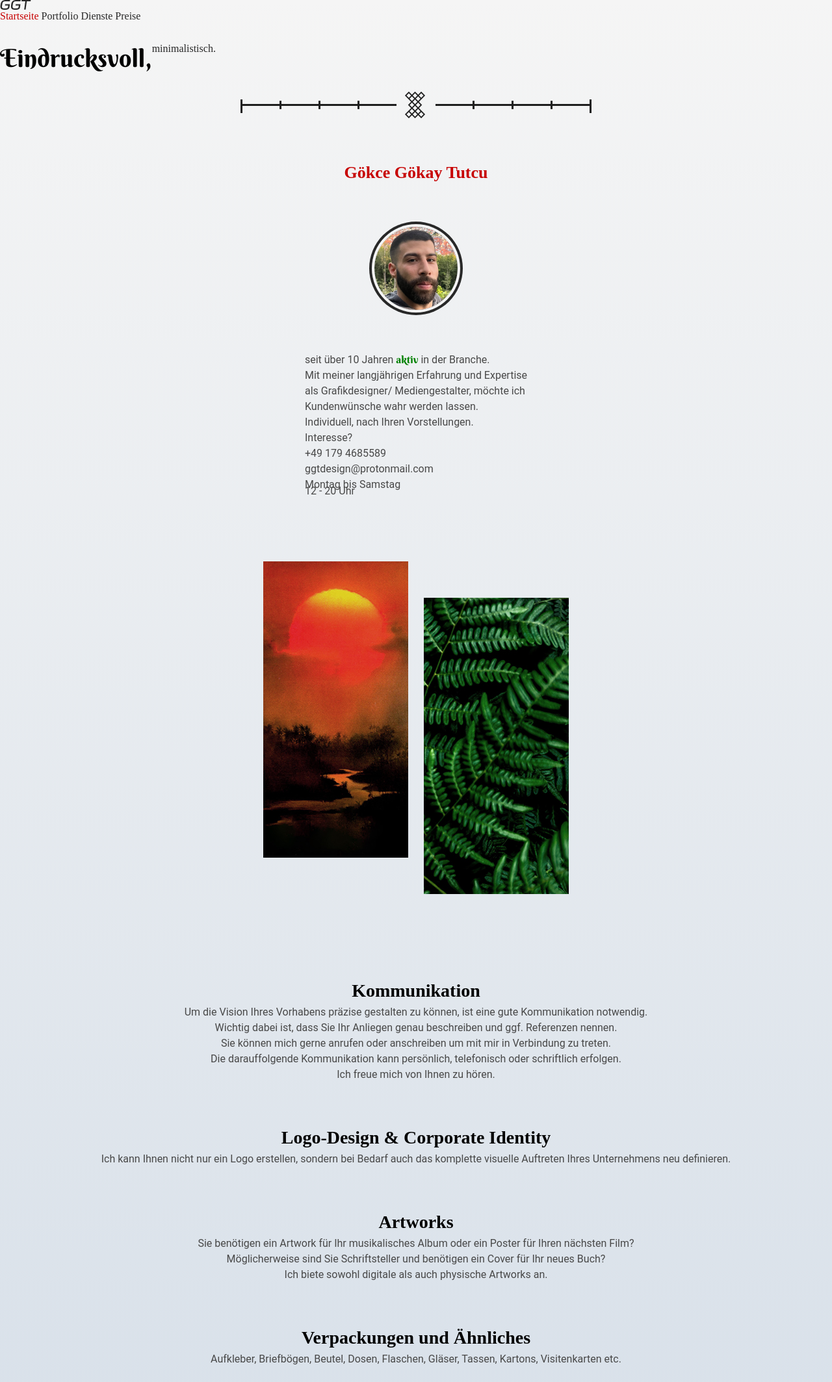
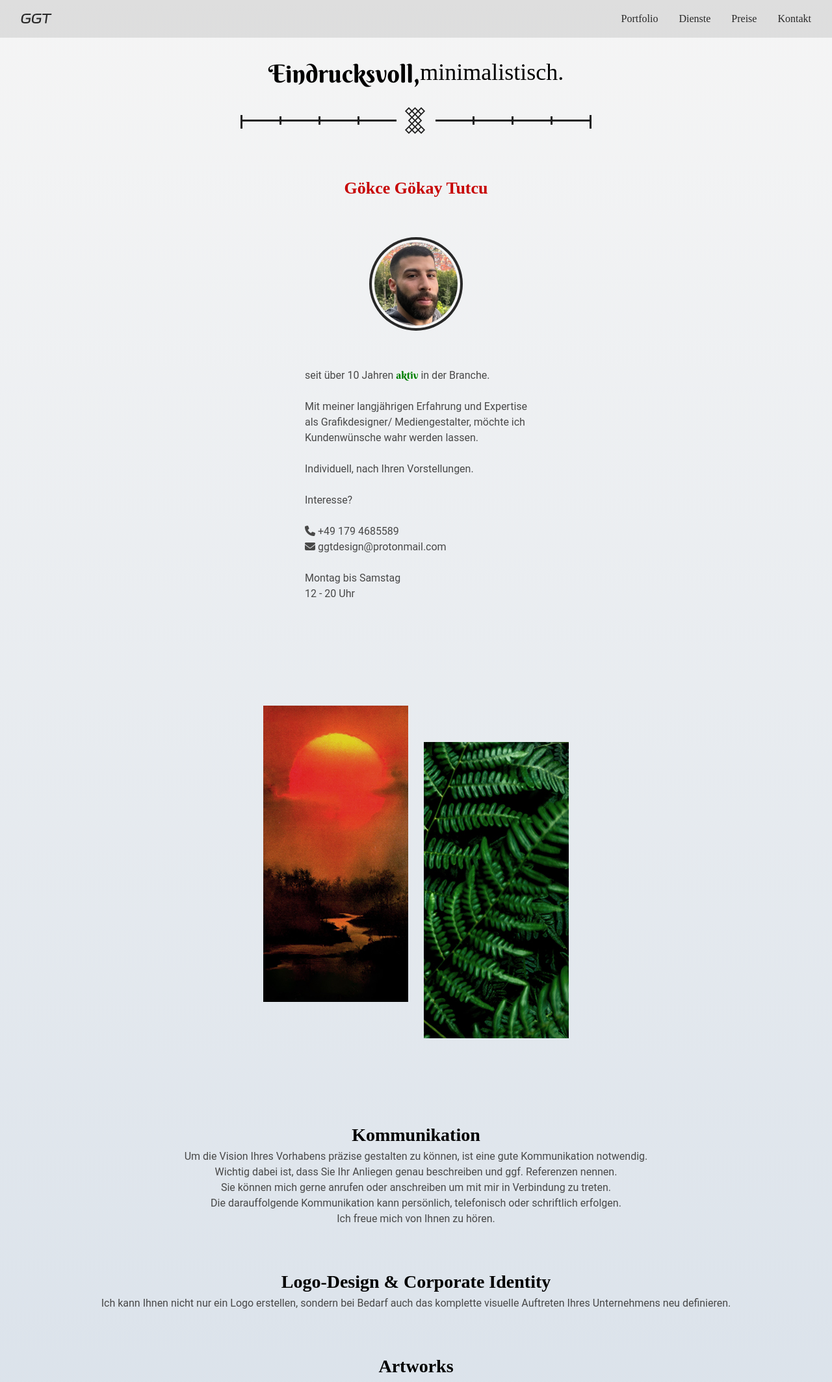
Before and after one commit to GGT-Design/ggtdesign.github.io, a plain HTML site: page index.html in a window 1280 px wide. Shown: the top 2127 px of the page at 65% size. Drawn offline with Linux system fonts and the light colour scheme; a web font is replaced by a local one.

Commit message:
Update index.html

```diff
--- a/index.html
+++ b/index.html
@@ -1,106 +1,130 @@
 <!DOCTYPE html>
 <html lang="en">
   <head>
-
-  <meta charset="UTF-8">
-  <meta name="viewport" content="width=device-width, initial-scale=1.0">
-  <title>GGT Design - Freiberuflicher Grafikdesigner</title>
-
+    <meta charset="UTF-8"/>
+    <meta http-equiv="X-UA-Compatible" content="IE=edge"/>
+    <meta name="viewport" content="width=device-width, initial-scale=1.0"/>
     <link rel="stylesheet" href="style.css">
     <link rel="icon" href="assets/favicon.ico" type="image/x-icon">
-
+    <link
+      rel="stylesheet"
+      href="https://cdnjs.cloudflare.com/ajax/libs/font-awesome/6.7.2/css/all.min.css"
+      integrity="sha512-Evv84Mr4kqVGRNSgIGL/F/aIDqQb7xQ2vcrdIwxfjThSH8CSR7PBEakCr51Ck+w+/U6swU2Im1vVX0SVk9ABhg=="
+      crossorigin="anonymous"
+      referrerpolicy="no-referrer"
+    />
+    <title>GGT Design - Freiberuflicher Grafikdesigner</title>
   </head>
   <body>
-
-  <div class="sterne">
-    <div id="stars"></div>
-    <div id="stars2"></div>
-    <div id="stars3"></div>
+    <header>
+      <div class="navi">
+        <a href="index.html" class="logo"></a>
+        <ul class="links">
+          <li><a href="portfolio.html">Portfolio</a></li>
+          <li><a href="dienste.html">Dienste</a></li>
+          <li><a href="preise.html">Preise</a></li>
+          <li><a href="kontakt.html">Kontakt</a></li>
+        </ul>
+        <div class="toggle_btn">
+          <i class="fa-solid fa-bars"></i>
         </div>
-
-  <div class="logo" href="index.html"></div>
-
-  <div class="menu-leiste">
-    <a class="menu-button" style="color: #c70000">Startseite</a>
-    <a class="menu-button" href="portfolio.html">Portfolio</a>
-    <a class="menu-button" href="dienste.html">Dienste</a>
-    <a class="menu-button" href="preise.html">Preise</a>
       </div>
-
-  <div class="titel-startseite">Eindrucksvoll, <a style="font-family: raleway; font-weight: 400;">minimalistisch.</a>
+      <div class="dropdown_menu">
+        <li><a href="portfolio.html">Portfolio</a></li>
+        <li><a href="dienste.html">Dienste</a></li>
+        <li><a href="preise.html">Preise</a></li>
+        <li><a href="kontakt.html">Kontakt</a></li>
       </div>
-
+    </header>
+    <main>
+      <section id="start">
+        <div class="titel-startseite">Eindrucksvoll, <div style="font-family: raleway; font-weight: 400; font-size: 36px;">minimalistisch.</div></div>
         <div class="leiste"></div>
-
         <div class="person-container">
-
           <div class="name">Gökce Gökay Tutcu</div>
-
           <div class="profilbild"></div>
-
           <div class="beschreibung">
             seit über 10 Jahren <a style="color: green; font-family: berkshire swash;">aktiv</a> in der Branche.
-      <p>Mit meiner langjährigen Erfahrung und Expertise<br>als Grafikdesigner/ Mediengestalter, möchte ich<br>Kundenwünsche wahr werden lassen.
-      <p>Individuell, nach Ihren Vorstellungen.
-      <p>Interesse?
-      <p>+49 179 4685589<br>ggtdesign@protonmail.com<p>Montag bis Samstag
-      <p style="margin-top: -14px;">12 - 20 Uhr
+            <br><br>
+            Mit meiner langjährigen Erfahrung und Expertise
+            <br>
+            als Grafikdesigner/ Mediengestalter, möchte ich
+            <br>
+            Kundenwünsche wahr werden lassen.
+            <br><br>
+            Individuell, nach Ihren Vorstellungen.
+            <br><br>
+            Interesse?
+            <br><br>
+            <i class="fa-solid fa-phone"></i> +49 179 4685589<br><i class="fa-solid fa-envelope"></i> ggtdesign@protonmail.com
+            <br><br>
+            Montag bis Samstag
+            <br>
+            12 - 20 Uhr
           </div>
-
         </div>
-
-
         <div class="frames">
           <div class="frame1"></div>
           <div class="frame2"></div>
         </div>
-
         <div class="beschreibungen">
-
           <div class="beschreibung2">
             <p style="font-family: raleway; font-size: 28px; font-weight: 700; color: black;">Kommunikation</p>
-      <p>Um die Vision Ihres Vorhabens präzise gestalten zu können, ist eine gute Kommunikation notwendig.<br>
-      Wichtig dabei ist, dass Sie Ihr Anliegen genau beschreiben und ggf. Referenzen nennen.<br>
-      Sie können mich gerne anrufen oder anschreiben um mit mir in Verbindung zu treten.<br>
-      Die darauffolgende Kommunikation kann persönlich, telefonisch oder schriftlich erfolgen.<br>
-      Ich freue mich von Ihnen zu hören.</p>
+            Um die Vision Ihres Vorhabens präzise gestalten zu können, ist eine gute Kommunikation notwendig.
+            <br>
+            Wichtig dabei ist, dass Sie Ihr Anliegen genau beschreiben und ggf. Referenzen nennen.
+            <br>
+            Sie können mich gerne anrufen oder anschreiben um mit mir in Verbindung zu treten.
+            <br>
+            Die darauffolgende Kommunikation kann persönlich, telefonisch oder schriftlich erfolgen.
+            <br>
+            Ich freue mich von Ihnen zu hören.
           </div>
-
           <div class="beschreibung3">
             <p style="font-family: raleway; font-size: 28px; font-weight: 700; color: black;">Logo-Design & Corporate Identity</p>
-      <p>Ich kann Ihnen nicht nur ein Logo erstellen, sondern bei Bedarf auch das komplette visuelle Auftreten Ihres Unternehmens neu definieren.</p>
+            Ich kann Ihnen nicht nur ein Logo erstellen, sondern bei Bedarf auch das komplette visuelle Auftreten Ihres Unternehmens neu definieren.
           </div>
-
           <div class="beschreibung4">
             <p style="font-family: raleway; font-size: 28px; font-weight: 700; color: black;">Artworks</p>
-      <p>Sie benötigen ein Artwork für Ihr musikalisches Album oder ein Poster für Ihren nächsten Film?<br>
-      Möglicherweise sind Sie Schriftsteller und benötigen ein Cover für Ihr neues Buch?<br>
-      Ich biete sowohl digitale als auch physische Artworks an.</p>
+            Sie benötigen ein Artwork für Ihr musikalisches Album oder ein Poster für Ihren nächsten Film?
+            <br>
+            Möglicherweise sind Sie Schriftsteller und benötigen ein Cover für Ihr neues Buch?
+            <br>
+            Ich biete sowohl digitale als auch physische Artworks an.
           </div>
-
           <div class="beschreibung5">
             <p style="font-family: raleway; font-size: 28px; font-weight: 700; color: black;">Verpackungen und Ähnliches</p>
-      <p>Aufkleber, Briefbögen, Beutel, Dosen, Flaschen, Gläser, Tassen, Kartons, Visitenkarten etc.</p>
+            Aufkleber, Briefbögen, Beutel, Dosen, Flaschen, Gläser, Tassen, Kartons, Visitenkarten etc.
           </div>
-
           <div class="beschreibung6">
             <p style="font-family: raleway; font-size: 28px; font-weight: 700; color: black;">Tools</p>
-      <p>Adobe Illustrator & Photoshop</p>
+            Adobe Illustrator & Photoshop
           </div>
-
         </div>
-
         <div class="auszeichnungen">
           <a class="listando" href="https://www.listando.de/baden-wuerttemberg/bad-urach/JBqJmtm45W/grafikdesigner/ggt-design/2dB2h0cl1K?listPosition=2&cityId=fospmCxeSv" target="_blank"></a>
         </div>
-
-  <div class="copyright">© 2024 GGT Design. Alle Rechte vorbehalten.</div>
-
+        <div class="copyright">© 2025 GGT Design. Alle Rechte vorbehalten.</div>
         <div class="rechtliches">
           <a class="agb" href="agb.html">AGB</a> |
           <a class="datenschutz" href="datenschutz.html">Datenschutzerklärung</a> |
           <a class="impressum" href="impressum.html">Impressum</a>
         </div>
+      </section>
+    </main>
+    <script>
+      const toggleBtn = document.querySelector(".toggle_btn")
+      const toggleBtnIcon = document.querySelector(".toggle_btn i")
+      const dropDownMenu = document.querySelector(".dropdown_menu")
 
+      toggleBtn.onclick = function () {
+        dropDownMenu.classList.toggle("open")
+        const isOpen = dropDownMenu.classList.contains("open")
+
+        toggleBtnIcon.classList = isOpen
+          ? "fa-solid fa-xmark"
+          : "fa-solid fa-bars";
+      }
+    </script>
   </body>
 </html>
```
Lines whose indentation alone changed are shown as unchanged.
